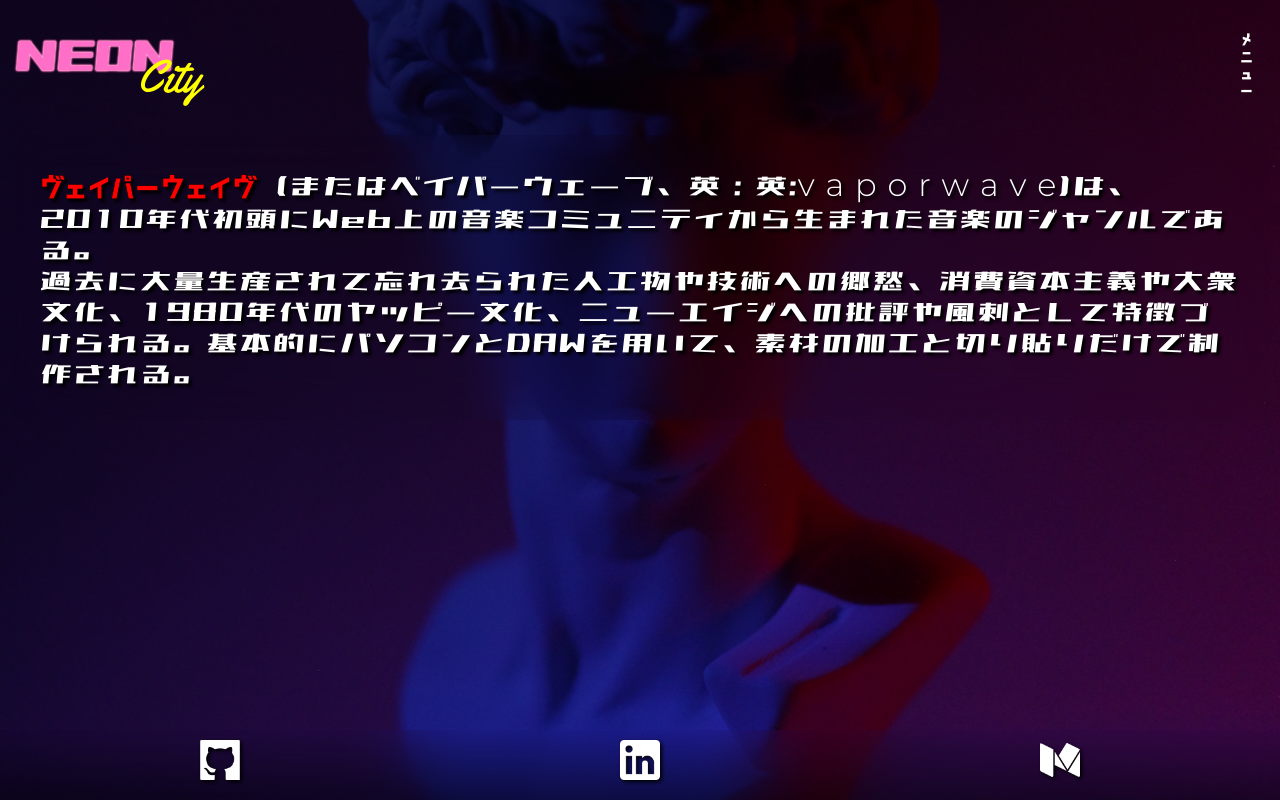
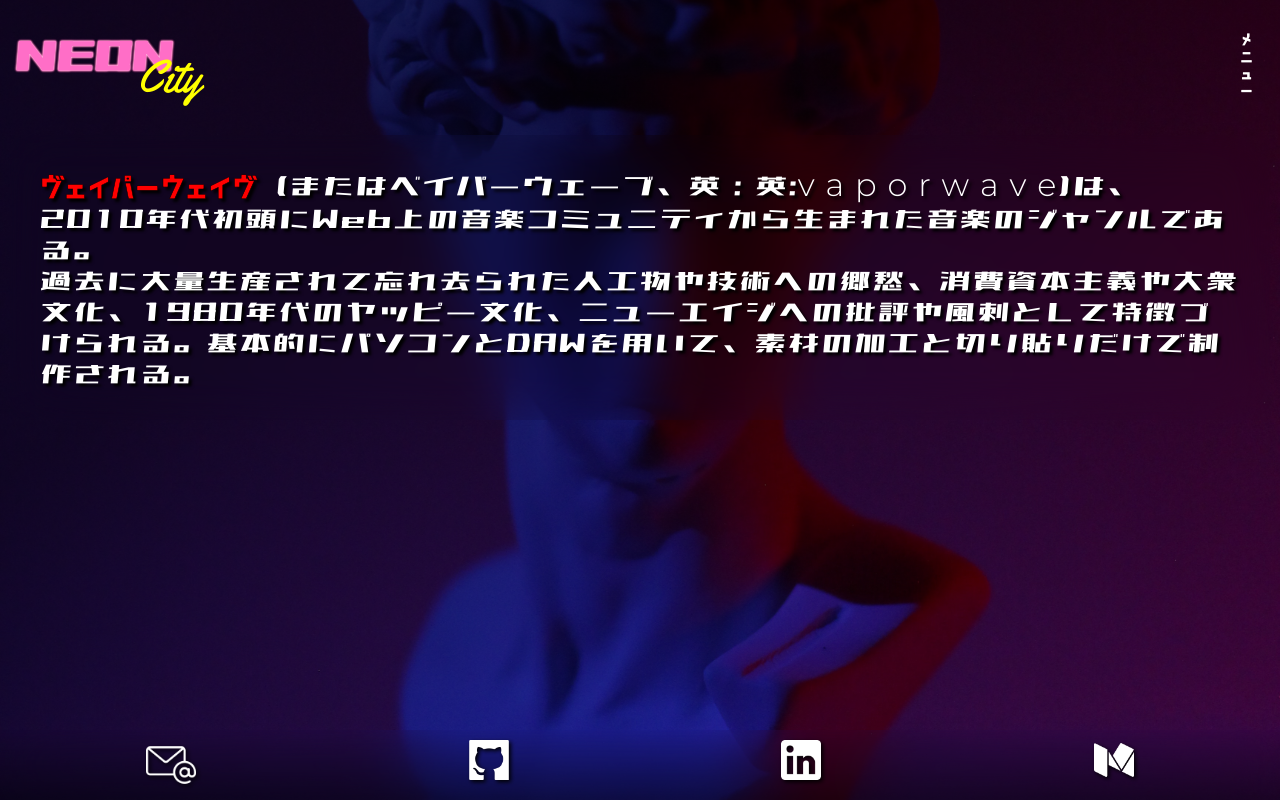
Before and after one commit to suneets1ngh/vaporwave-web-project, a plain HTML site: page index.html in a window 1280 px wide. Drawn offline with Linux system fonts and the light colour scheme.

Commit message:
Add files via upload

```diff
--- a/index.html
+++ b/index.html
@@ -29,7 +29,6 @@
 
   <body>
 
-
 <header>
 <div id="logo">
     <h1 id="neon" title="ネオン">NEON
@@ -49,9 +48,11 @@
 
 
 <footer>
-    <a href="https://github.com/singh-suneet" target="_blank"><img src="/images/githhub.png" title="Github" alt="github" width="40px" height="40px" style="filter:drop-shadow(2px 2px 2px black) ;"></a>
+    <a href="mailto:captainsuneet@gmail.com"><img src="/images/email.png" title="Email" alt="email" width="50px" height="50px" style="filter:drop-shadow(2px 2px 2px black)";></a>
+    <a href="https://github.com/singh-suneet"><img src="/images/githhub.png" title="Github" alt="github" width="40px" height="40px" style="filter:drop-shadow(2px 2px 2px black);"></a>
     <a href="https://www.linkedin.com/in/suneet-singh-918491153" target="_blank"><img src='/images/linkedin.png' title="Linkedin" alt="linkedin" width="40px" height="40px" style="filter:drop-shadow(2px 2px 2px black) ;"></a>
     <a href="https://suneets1ngh.medium.com/" target="_blank"><img src="/images/medium.png" title="Medium" alt="medium" width="40px" height="40px"style="filter:drop-shadow(2px 2px 2px black) ;></a>
+
 </footer>
 <script src="" async defer></script>
   </body>
--- a/main.css
+++ b/main.css
@@ -77,7 +77,7 @@ header{
     -moz-animation: flickerAnimation .5s infinite;
     -o-animation: flickerAnimation .5s infinite;
     animation: flickerAnimation .8s 1;
-    animation-delay: 3s;
+    animation-delay: 3.5s;
     text-shadow: 0 0 2px #fff, 0 0 2.1px #ff4da6, 0 0 2.2px #ff4da6, 0 0 2.3px #ff4da6;
 
 }
@@ -119,12 +119,13 @@ header{
     transition-duration: 0.95s;
     writing-mode: vertical-rl;
     text-orientation: upright;
-
 }
 #menu_button:hover
 {
+
   color: #e60073;
   cursor: pointer;
+
 }
 
 
```
Also changed, not shown: images/email.png (added).
